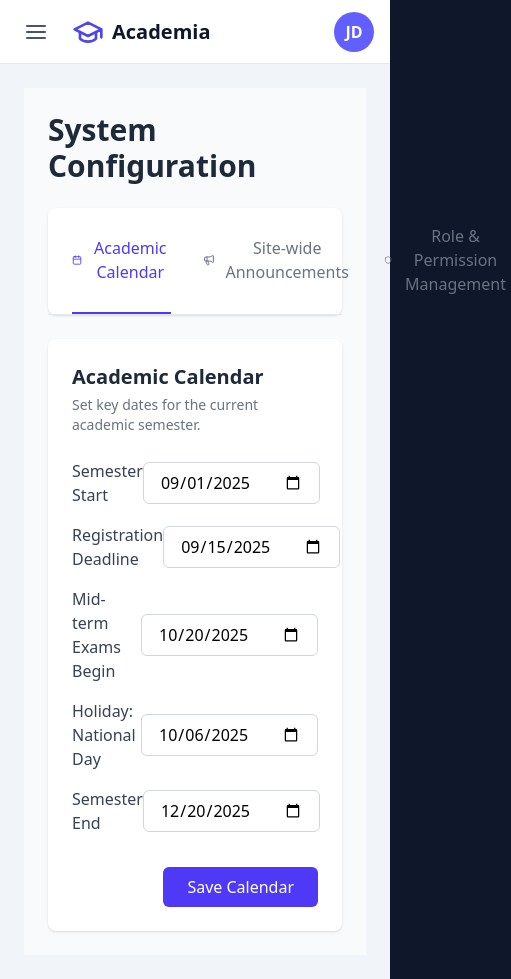
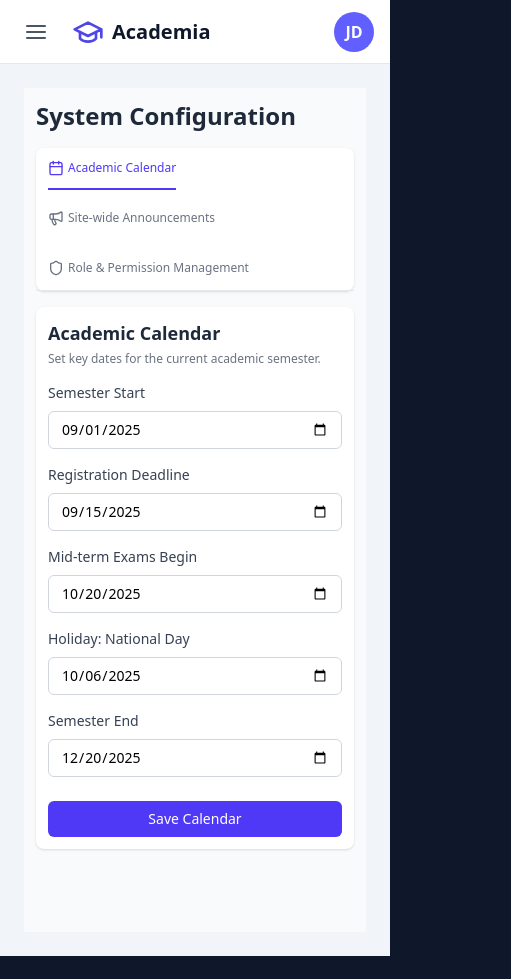
Before and after one commit to MuhammedMahmoud0/Academia-College-Management-Ecosystem, a React (Vite) app in the folder college-system/: page /dashboard/system-configuration in a window 390 px wide. Shown: the whole page, 511 px wide, since content can reach past the window. After the commit the page ends 956 px from the top, so only its background shows below. Built offline with nearby package versions, Linux system fonts and the light colour scheme.

Commit message:
make System_Configuration_Responsive

```diff
--- a/college-system/src/components/admin/SystemConfiguration/AcademicCalendar.jsx
+++ b/college-system/src/components/admin/SystemConfiguration/AcademicCalendar.jsx
@@ -24,73 +24,73 @@ const AcademicCalendar = () => {
 
   return (
     <div>
-      <div className="mb-6">
-        <h2 className="text-xl font-semibold text-gray-800">Academic Calendar</h2>
-        <p className="text-sm text-gray-500 mt-1">Set key dates for the current academic semester.</p>
+      <div className="mb-4 sm:mb-6">
+        <h2 className="text-lg sm:text-xl font-semibold text-gray-800">Academic Calendar</h2>
+        <p className="text-xs sm:text-sm text-gray-500 mt-1">Set key dates for the current academic semester.</p>
       </div>
 
       <div className="space-y-4 max-w-2xl">
         {/* Semester Start */}
-        <div className="flex items-center justify-between">
-          <label className="text-gray-700 font-medium">Semester Start</label>
+        <div className="flex flex-col sm:flex-row sm:items-center sm:justify-between gap-2">
+          <label className="text-gray-700 font-medium text-sm sm:text-base">Semester Start</label>
           <input
             type="date"
             value={calendarData.semesterStart}
             onChange={(e) => handleInputChange('semesterStart', e.target.value)}
-            className="border border-gray-300 rounded-md px-4 py-2 focus:outline-none focus:ring-2 focus:ring-indigo-500"
+            className="border border-gray-300 rounded-md px-3 sm:px-4 py-2 focus:outline-none focus:ring-2 focus:ring-indigo-500 w-full sm:w-auto text-sm sm:text-base"
           />
         </div>
 
         {/* Registration Deadline */}
-        <div className="flex items-center justify-between">
-          <label className="text-gray-700 font-medium">Registration Deadline</label>
+        <div className="flex flex-col sm:flex-row sm:items-center sm:justify-between gap-2">
+          <label className="text-gray-700 font-medium text-sm sm:text-base">Registration Deadline</label>
           <input
             type="date"
             value={calendarData.registrationDeadline}
             onChange={(e) => handleInputChange('registrationDeadline', e.target.value)}
-            className="border border-gray-300 rounded-md px-4 py-2 focus:outline-none focus:ring-2 focus:ring-indigo-500"
+            className="border border-gray-300 rounded-md px-3 sm:px-4 py-2 focus:outline-none focus:ring-2 focus:ring-indigo-500 w-full sm:w-auto text-sm sm:text-base"
           />
         </div>
 
         {/* Mid-term Exams Begin */}
-        <div className="flex items-center justify-between">
-          <label className="text-gray-700 font-medium">Mid-term Exams Begin</label>
+        <div className="flex flex-col sm:flex-row sm:items-center sm:justify-between gap-2">
+          <label className="text-gray-700 font-medium text-sm sm:text-base">Mid-term Exams Begin</label>
           <input
             type="date"
             value={calendarData.midtermExamsBegin}
             onChange={(e) => handleInputChange('midtermExamsBegin', e.target.value)}
-            className="border border-gray-300 rounded-md px-4 py-2 focus:outline-none focus:ring-2 focus:ring-indigo-500"
+            className="border border-gray-300 rounded-md px-3 sm:px-4 py-2 focus:outline-none focus:ring-2 focus:ring-indigo-500 w-full sm:w-auto text-sm sm:text-base"
           />
         </div>
 
         {/* Holiday: National Day */}
-        <div className="flex items-center justify-between">
-          <label className="text-gray-700 font-medium">Holiday: National Day</label>
+        <div className="flex flex-col sm:flex-row sm:items-center sm:justify-between gap-2">
+          <label className="text-gray-700 font-medium text-sm sm:text-base">Holiday: National Day</label>
           <input
             type="date"
             value={calendarData.holidayNationalDay}
             onChange={(e) => handleInputChange('holidayNationalDay', e.target.value)}
-            className="border border-gray-300 rounded-md px-4 py-2 focus:outline-none focus:ring-2 focus:ring-indigo-500"
+            className="border border-gray-300 rounded-md px-3 sm:px-4 py-2 focus:outline-none focus:ring-2 focus:ring-indigo-500 w-full sm:w-auto text-sm sm:text-base"
           />
         </div>
 
         {/* Semester End */}
-        <div className="flex items-center justify-between">
-          <label className="text-gray-700 font-medium">Semester End</label>
+        <div className="flex flex-col sm:flex-row sm:items-center sm:justify-between gap-2">
+          <label className="text-gray-700 font-medium text-sm sm:text-base">Semester End</label>
           <input
             type="date"
             value={calendarData.semesterEnd}
             onChange={(e) => handleInputChange('semesterEnd', e.target.value)}
-            className="border border-gray-300 rounded-md px-4 py-2 focus:outline-none focus:ring-2 focus:ring-indigo-500"
+            className="border border-gray-300 rounded-md px-3 sm:px-4 py-2 focus:outline-none focus:ring-2 focus:ring-indigo-500 w-full sm:w-auto text-sm sm:text-base"
           />
         </div>
       </div>
 
       {/* Save Button */}
-      <div className="flex justify-end mt-8">
+      <div className="flex justify-end mt-6 sm:mt-8">
         <button
           onClick={handleSaveCalendar}
-          className="bg-indigo-600 text-white px-6 py-2 rounded-md hover:bg-indigo-700 transition-colors font-medium"
+          className="bg-indigo-600 text-white px-4 sm:px-6 py-2 rounded-md hover:bg-indigo-700 transition-colors font-medium w-full sm:w-auto text-sm sm:text-base"
         >
           Save Calendar
         </button>
--- a/college-system/src/components/admin/SystemConfiguration/RolePermissionManagement.jsx
+++ b/college-system/src/components/admin/SystemConfiguration/RolePermissionManagement.jsx
@@ -70,14 +70,14 @@ const RolePermissionManagement = () => {
 
   return (
     <div>
-      <div className="flex items-center justify-between mb-6">
+      <div className="flex flex-col sm:flex-row sm:items-center sm:justify-between gap-3 sm:gap-0 mb-4 sm:mb-6">
         <div>
-          <h2 className="text-xl font-semibold text-gray-800">Role & Permission Management</h2>
-          <p className="text-sm text-gray-500 mt-1">Control what different user roles can see and do.</p>
+          <h2 className="text-lg sm:text-xl font-semibold text-gray-800">Role & Permission Management</h2>
+          <p className="text-xs sm:text-sm text-gray-500 mt-1">Control what different user roles can see and do.</p>
         </div>
         <button
           onClick={() => setIsAddRoleModalOpen(true)}
-          className="bg-indigo-600 text-white px-4 py-2 rounded-md hover:bg-indigo-700 transition-colors font-medium flex items-center space-x-2"
+          className="bg-indigo-600 text-white px-3 sm:px-4 py-2 rounded-md hover:bg-indigo-700 transition-colors font-medium flex items-center justify-center space-x-2 w-full sm:w-auto text-sm sm:text-base"
         >
           <span>+</span>
           <span>Add Role</span>
@@ -85,23 +85,23 @@ const RolePermissionManagement = () => {
       </div>
 
       {/* Permissions Table */}
-      <div className="overflow-x-auto">
-        <table className="w-full">
+      <div className="overflow-x-auto -mx-3 sm:mx-0">
+        <table className="w-full min-w-[600px]">
           <thead>
             <tr className="border-b border-gray-200">
-              <th className="text-left py-4 px-4 text-gray-700 font-semibold">Role</th>
-              <th className="text-left py-4 px-4 text-gray-700 font-semibold">Manage Users</th>
-              <th className="text-left py-4 px-4 text-gray-700 font-semibold">Edit Grades</th>
-              <th className="text-left py-4 px-4 text-gray-700 font-semibold">View Financials</th>
+              <th className="text-left py-3 sm:py-4 px-2 sm:px-4 text-gray-700 font-semibold text-xs sm:text-base">Role</th>
+              <th className="text-left py-3 sm:py-4 px-2 sm:px-4 text-gray-700 font-semibold text-xs sm:text-base">Manage Users</th>
+              <th className="text-left py-3 sm:py-4 px-2 sm:px-4 text-gray-700 font-semibold text-xs sm:text-base">Edit Grades</th>
+              <th className="text-left py-3 sm:py-4 px-2 sm:px-4 text-gray-700 font-semibold text-xs sm:text-base">View Financials</th>
             </tr>
           </thead>
           <tbody>
             {roles.map((role) => (
               <tr key={role.id} className="border-b border-gray-100 hover:bg-gray-50">
-                <td className="py-4 px-4">
-                  <span className="text-indigo-600 font-medium">{role.name}</span>
+                <td className="py-3 sm:py-4 px-2 sm:px-4">
+                  <span className="text-indigo-600 font-medium text-sm sm:text-base">{role.name}</span>
                 </td>
-                <td className="py-4 px-4">
+                <td className="py-3 sm:py-4 px-2 sm:px-4">
                   <label className="relative inline-flex items-center cursor-pointer">
                     <input
                       type="checkbox"
@@ -141,10 +141,10 @@ const RolePermissionManagement = () => {
       </div>
 
       {/* Save Button */}
-      <div className="flex justify-end mt-8">
+      <div className="flex justify-end mt-6 sm:mt-8">
         <button
           onClick={handleSavePermissions}
-          className="bg-indigo-600 text-white px-6 py-2 rounded-md hover:bg-indigo-700 transition-colors font-medium"
+          className="bg-indigo-600 text-white px-4 sm:px-6 py-2 rounded-md hover:bg-indigo-700 transition-colors font-medium w-full sm:w-auto text-sm sm:text-base"
         >
           Save Permissions
         </button>
--- a/college-system/src/pages/SystemConfigurationPage.jsx
+++ b/college-system/src/pages/SystemConfigurationPage.jsx
@@ -31,29 +31,29 @@ const SystemConfigurationPage = () => {
   const ActiveComponent = tabs.find(tab => tab.id === activeTab)?.component;
 
   return (
-    <div className="min-h-screen bg-gray-50 p-6">
+    <div className="min-h-screen bg-gray-50 p-3 sm:p-6">
       <div className="max-w-7xl mx-auto">
         {/* Header */}
-        <h1 className="text-3xl font-bold text-gray-800 mb-6">System Configuration</h1>
+        <h1 className="text-2xl sm:text-3xl font-bold text-gray-800 mb-4 sm:mb-6">System Configuration</h1>
 
         {/* Tabs */}
-        <div className="bg-white rounded-lg shadow-sm mb-6">
+        <div className="bg-white rounded-lg shadow-sm mb-4 sm:mb-6">
           <div className="border-b border-gray-200">
-            <div className="flex space-x-8 px-6">
+            <div className="flex flex-wrap gap-2 sm:gap-0 sm:space-x-8 px-3 sm:px-6">
               {tabs.map((tab) => {
                 const Icon = tab.icon;
                 return (
                   <button
                     key={tab.id}
                     onClick={() => setActiveTab(tab.id)}
-                    className={`flex items-center space-x-2 py-4 border-b-2 transition-colors ${
+                    className={`flex items-center space-x-1 sm:space-x-2 py-3 sm:py-4 border-b-2 transition-colors ${
                       activeTab === tab.id
                         ? 'border-indigo-600 text-indigo-600'
                         : 'border-transparent text-gray-500 hover:text-gray-700'
                     }`}
                   >
-                    <Icon size={18} />
-                    <span className="font-medium">{tab.label}</span>
+                    <Icon size={16} className="sm:w-[18px] sm:h-[18px]" />
+                    <span className="font-medium text-xs sm:text-base">{tab.label}</span>
                   </button>
                 );
               })}
@@ -62,7 +62,7 @@ const SystemConfigurationPage = () => {
         </div>
 
         {/* Tab Content */}
-        <div className="bg-white rounded-lg shadow-sm p-6">
+        <div className="bg-white rounded-lg shadow-sm p-3 sm:p-6">
           {ActiveComponent && <ActiveComponent />}
         </div>
       </div>
```
Also changed, not shown: college-system/src/components/admin/SystemConfiguration/AddRoleModal.jsx (+17 -17 lines), college-system/src/components/admin/SystemConfiguration/SiteWideAnnouncements.jsx (+24 -24 lines).
